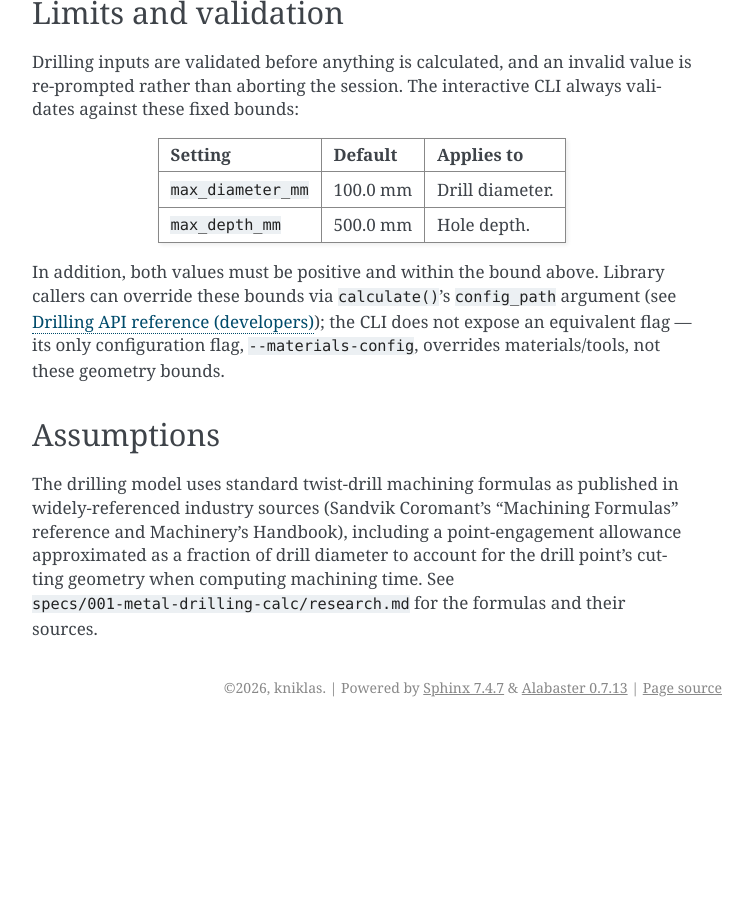
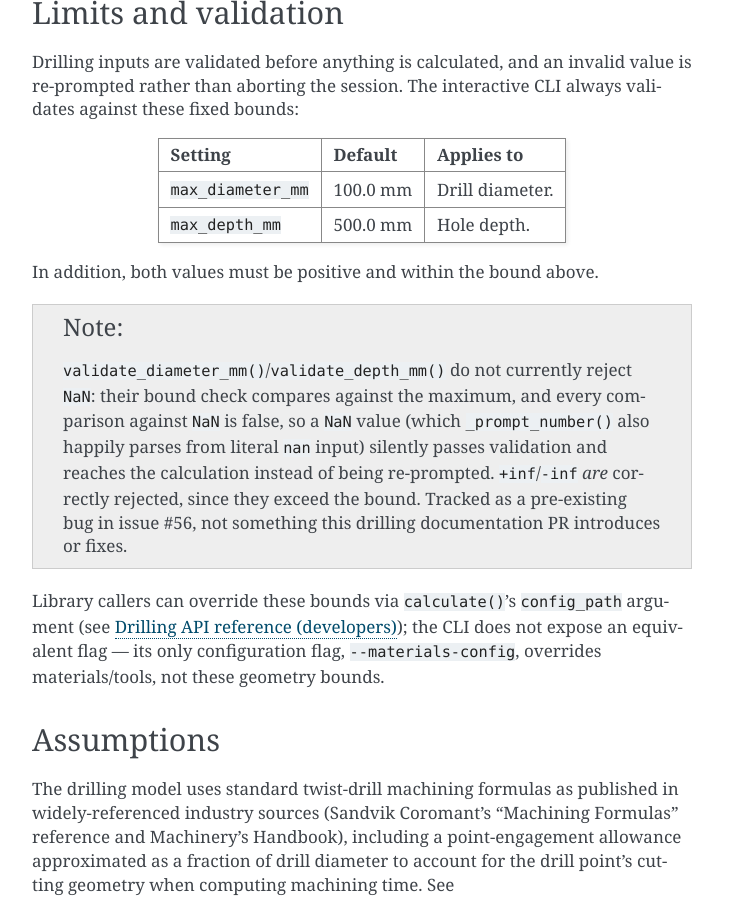
Before and after one commit to kniklas/machine-calc, a Sphinx documentation site: the page built from docs/source/drilling.rst, in a window 1280 px wide and 900 px high, scrolled down 2567 px. Shown: the whole window, without its empty margins (388-1141 px from the left). Built offline with Sphinx 7.4.7, drawn with Linux system fonts in a browser that asks for light colours; before the commit the page ends 3294 px from its top, so only the background shows below that.

Commit message:
docs: document the NaN validation gap explicitly (issue #56)
Per third-round Copilot review feedback: dropping the false "must be
finite" claim wasn't enough on its own — explicitly document that
validate_diameter_mm()/validate_depth_mm() let NaN silently pass (every
comparison against NaN is false), mirroring the existing subnormal-RPM
note in drilling-api.rst. Filed issue #56 to track the actual validation
fix separately from this docs-only PR.

```diff
--- a/docs/source/drilling.rst
+++ b/docs/source/drilling.rst
@@ -127,6 +127,17 @@ Setting                          Default     Applies to
 ===============================  ==========  =========================================
 
 In addition, both values must be positive and within the bound above.
+
+.. note::
+    ``validate_diameter_mm()``/``validate_depth_mm()`` do not currently
+    reject ``NaN``: their bound check compares against the maximum, and
+    every comparison against ``NaN`` is false, so a ``NaN`` value (which
+    ``_prompt_number()`` also happily parses from literal ``nan`` input)
+    silently passes validation and reaches the calculation instead of
+    being re-prompted. ``+inf``/``-inf`` *are* correctly rejected, since
+    they exceed the bound. Tracked as a pre-existing bug in issue #56, not
+    something this drilling documentation PR introduces or fixes.
+
 Library callers
 can override these bounds via ``calculate()``'s ``config_path`` argument
 (see :doc:`drilling-api`); the CLI does not expose an equivalent flag — its
```
